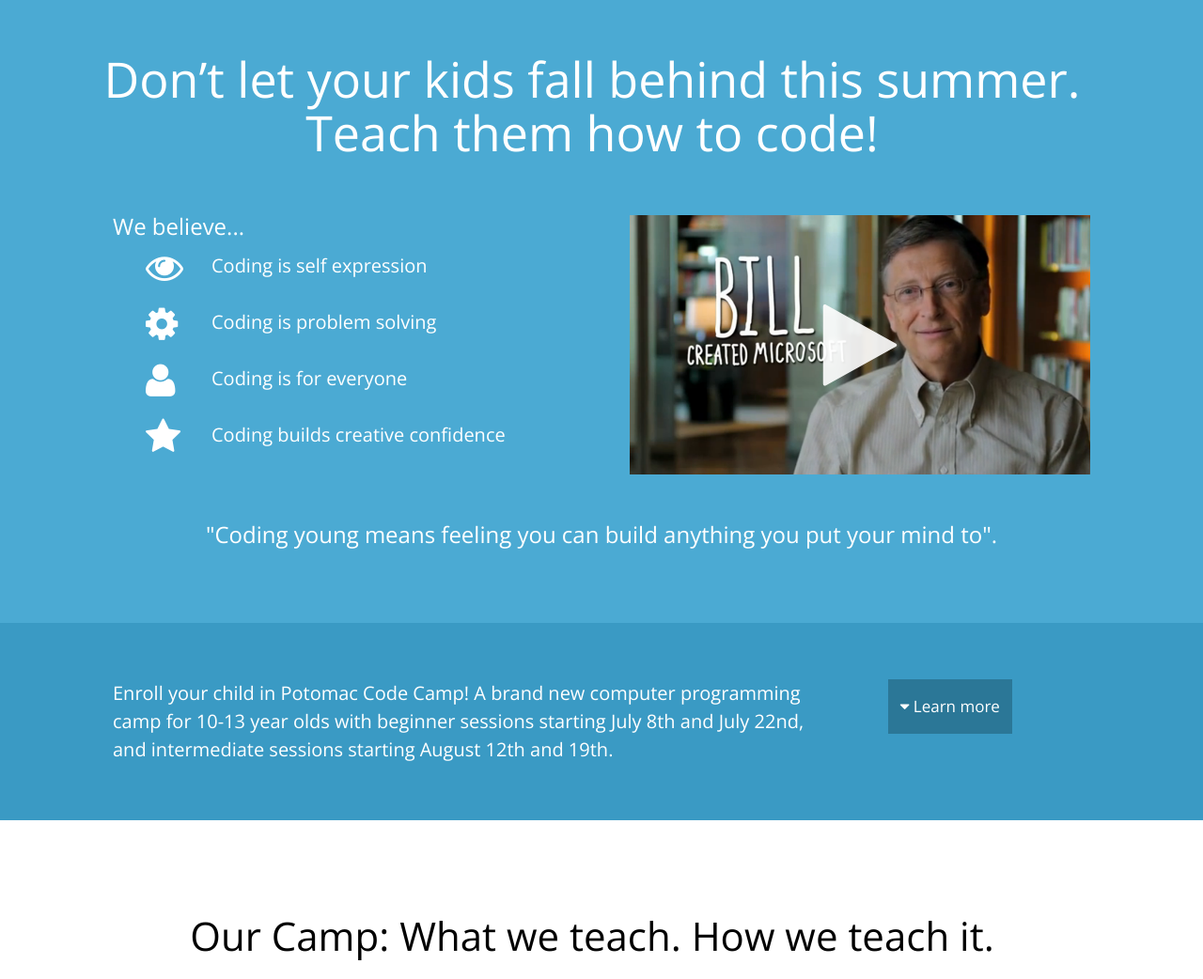
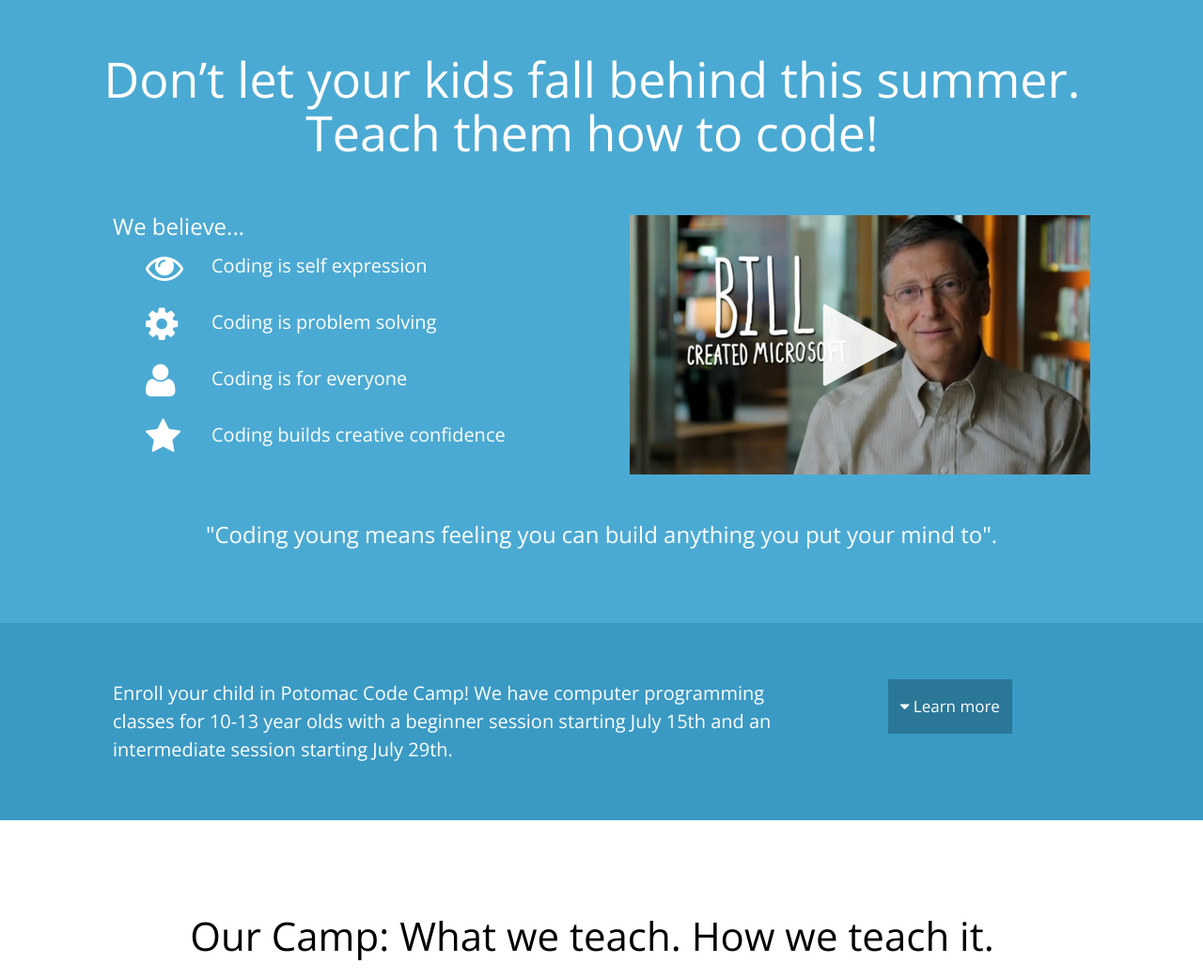
Before and after one commit to ameensol/summercamp, a website with bundled scripts: page views/story.html in a window 1280 px wide. Shown: the part 55-1097 px from the top of the page at 94% size. Built offline with nearby package versions, Linux system fonts and the light colour scheme; files whose address does not match are found by name.

Commit message:
Update story.html

```diff
--- a/views/story.html
+++ b/views/story.html
@@ -114,7 +114,7 @@
         </script>
         <div class="row-fluid inner-page">
           <div class="span9">
-            <h4 class="pull-left">Enroll your child in Potomac Code Camp! A brand new computer programming camp for 10-13 year olds with beginner sessions starting July 8th and July 22nd, and intermediate sessions starting August 12th and 19th.</h4>
+            <h4 class="pull-left">Enroll your child in Potomac Code Camp! We have computer programming classes for 10-13 year olds with a beginner session starting July 15th and an intermediate session starting July 29th.</h4>
           </div>
           <div class="span3">
             <a href="#curriculum" class="scroll btn btn-centered pull-left"><i class="icon-caret-down"></i> Learn more</a>
```
